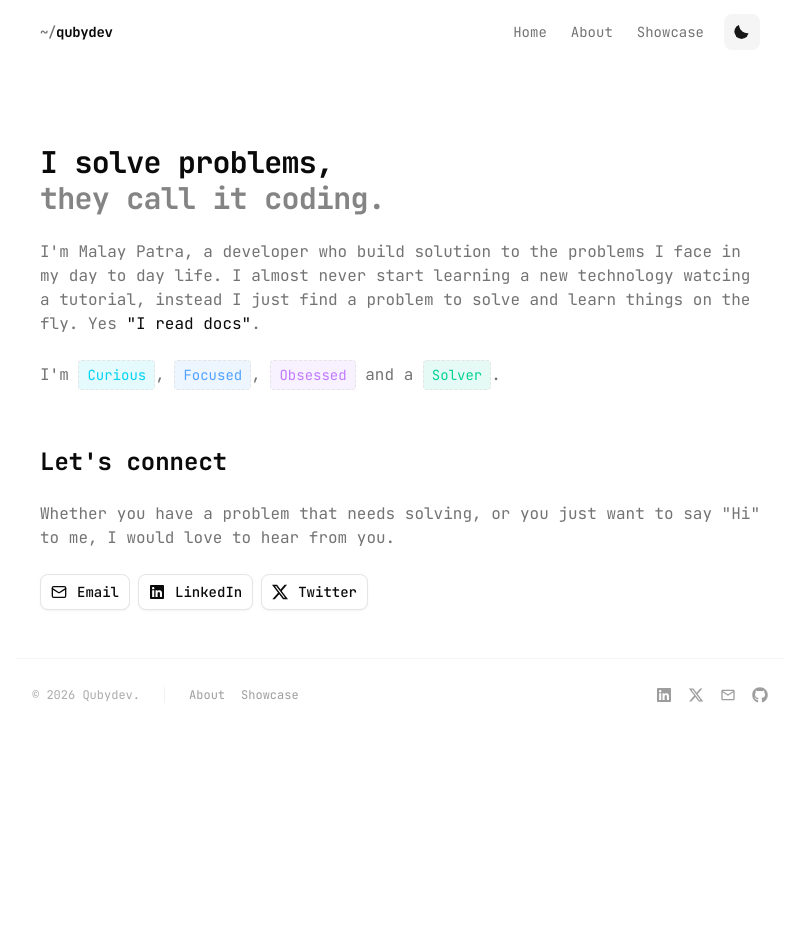
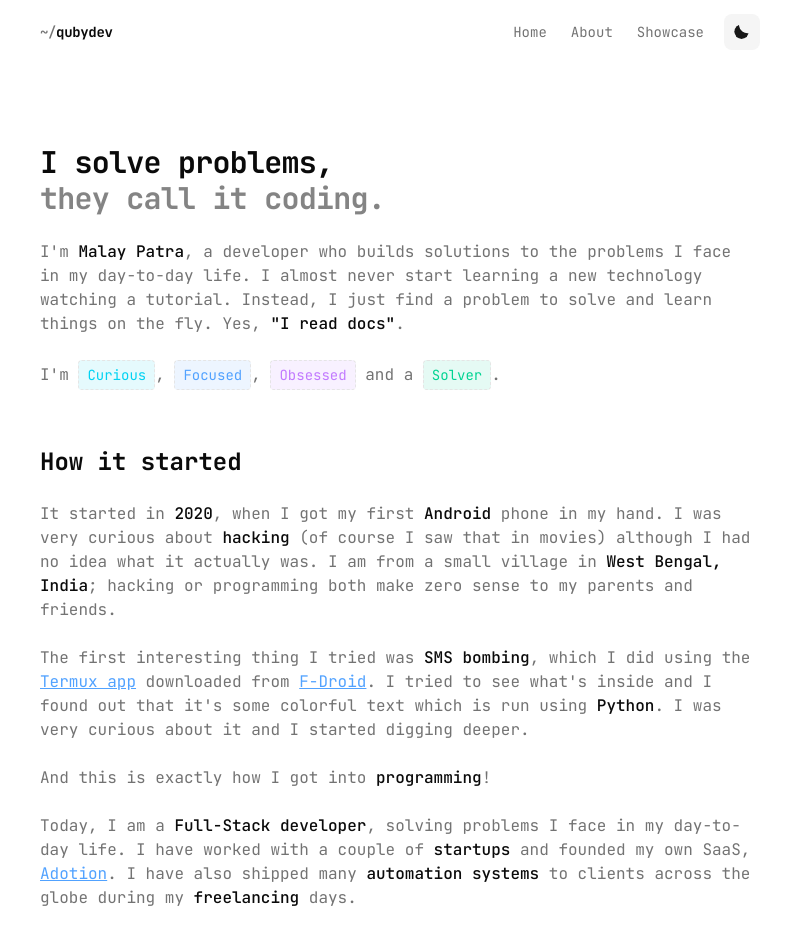
Before and after one commit to qubydev/portfolio-v3, a Next.js app: page /about in a window 1280 px wide. Shown: the top 936 px of the page, without its empty margins (240-1039 px from the left). Before the commit the page ends 800 px from the top, so only its background shows below. Built offline with nearby package versions, Linux system fonts and the light colour scheme.

Commit message:
wrote about section

```diff
--- a/src/app/about/page.js
+++ b/src/app/about/page.js
@@ -4,6 +4,8 @@ import { Code2, MapPin, Mail, Clock, Globe, User2 } from 'lucide-react'
 import { SiGithub, SiX } from "react-icons/si";
 import { FaLinkedin } from "react-icons/fa";
 import { Button } from '@/components/ui/button'
+
+const Hl = ({ children }) => <span className='text-foreground font-medium'>{children}</span>
 
 export default function About() {
     return (
@@ -15,12 +17,26 @@ export default function About() {
 
             <div className='mt-6 flex flex-col gap-6 text-muted-foreground'>
                 <p>
-                    I'm Malay Patra, a developer who build solution to the problems I face in my day to day life. I almost never start learning a new technology watcing a tutorial, instead I just find a problem to solve and learn things on the fly. Yes <span className='text-foreground'>"I read docs"</span>.
+                    I'm <Hl>Malay Patra</Hl>, a developer who builds solutions to the problems I face in my day-to-day life. I almost never start learning a new technology watching a tutorial. Instead, I just find a problem to solve and learn things on the fly. Yes, <Hl>"I read docs"</Hl>.
                 </p>
 
                 <p>
                     I'm <ColoredBadge text="Curious" className="bg-cyan-400/10 text-cyan-400" />, <ColoredBadge text="Focused" className="text-blue-400 bg-blue-400/10" />, <ColoredBadge text="Obsessed" className="text-purple-400 bg-purple-400/10" /> and a <ColoredBadge text="Solver" className="text-emerald-400 bg-emerald-400/10" />.
                 </p>
+
+                <h2 className='text-2xl font-bold mt-8 text-foreground'>How it started</h2>
+                <p>
+                    It started in <Hl>2020</Hl>, when I got my first <Hl>Android</Hl> phone in my hand. I was very curious about <Hl>hacking</Hl> (of course I saw that in movies) although I had no idea what it actually was. I am from a small village in <Hl>West Bengal, India</Hl>; hacking or programming both make zero sense to my parents and friends.
+                </p>
+
+                <p>The first interesting thing I tried was <Hl>SMS bombing</Hl>, which I did using the <a href="https://termux.dev/" target="_blank" rel="noopener noreferrer" className="link">Termux app</a> downloaded from <a href="https://f-droid.org/" target="_blank" rel="noopener noreferrer" className="link">F-Droid</a>. I tried to see what's inside and I found out that it's some colorful text which is run using <Hl>Python</Hl>. I was very curious about it and I started digging deeper.
+                </p>
+
+                <p>And this is exactly how I got into <Hl>programming</Hl>!</p>
+
+                <p>Today, I am a <Hl>Full-Stack developer</Hl>, solving problems I face in my day-to-day life. I have worked with a couple of <Hl>startups</Hl> and founded my own SaaS, <a href="https://adotion.pro" target="_blank" rel="noopener noreferrer" className='link'>Adotion</a>. I have also shipped many <Hl>automation systems</Hl> to clients across the globe during my <Hl>freelancing</Hl> days.</p>
+
+                <p>I <Hl>do not</Hl> personally like to sit and <Hl>watch a course or tutorial</Hl> video for the sake of learning something new; I believe just getting up and trying to <Hl>build something</Hl> teaches me way more than that. Even while you're reading this page, I am most probably debugging something or building a new feature.</p>
 
                 <h2 className='text-2xl font-bold mt-8 text-foreground'>Let's connect</h2>
                 <p>
--- a/src/app/globals.css
+++ b/src/app/globals.css
@@ -134,3 +134,9 @@
     @apply cursor-pointer;
   }
 }
+
+@layer components {
+  .link {
+    @apply text-blue-400 underline;
+  }
+}
```
